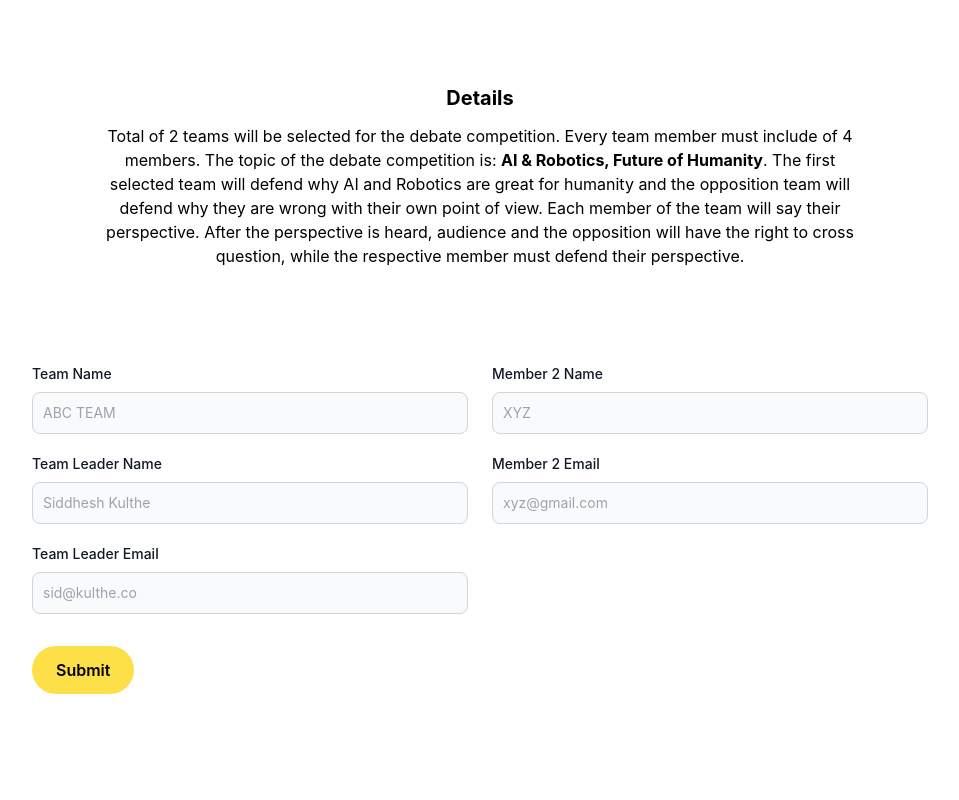
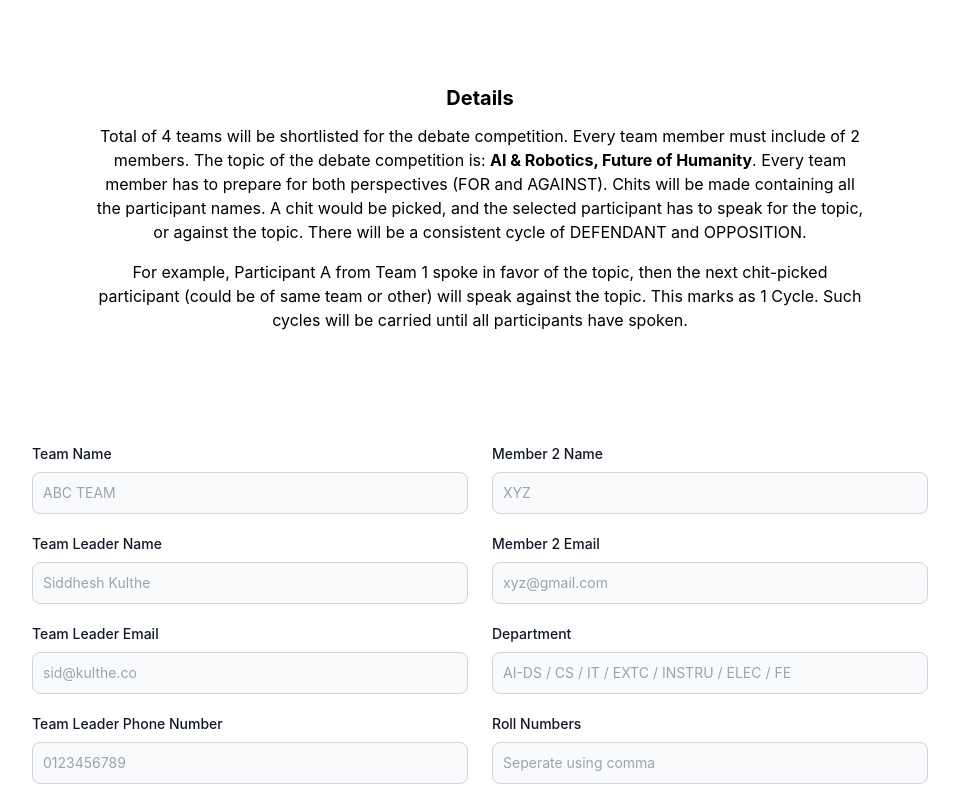
Before and after one commit to siddheshtv/aisa_web_events, a React (Create React App) app: page /debate-register in a window 1280 px wide. Shown: the part 400-1200 px from the top of the page, without its empty margins (160-1119 px from the left). Built offline with nearby package versions, Linux system fonts and the light colour scheme.

Commit message:
update forms

```diff
--- a/src/components/Events/Debate.jsx
+++ b/src/components/Events/Debate.jsx
@@ -20,16 +20,22 @@ const Debate = () => {
           <div className="text-center py-24 max-w-3xl">
             <h1 className="text-xl font-bold py-3">Details</h1>
             <p>
-              Total of 2 teams will be selected for the debate competition.
-              Every team member must include of 4 members. The topic of the
+              Total of 4 teams will be shortlisted for the debate competition.
+              Every team member must include of 2 members. The topic of the
               debate competition is:{" "}
-              <strong>AI & Robotics, Future of Humanity</strong>. The first
-              selected team will defend why AI and Robotics are great for
-              humanity and the opposition team will defend why they are wrong
-              with their own point of view. Each member of the team will say
-              their perspective. After the perspective is heard, audience and
-              the opposition will have the right to cross question, while the
-              respective member must defend their perspective.
+              <strong>AI & Robotics, Future of Humanity</strong>. Every team
+              member has to prepare for both perspectives (FOR and AGAINST).
+              Chits will be made containing all the participant names. A chit
+              would be picked, and the selected participant has to speak for the
+              topic, or against the topic. There will be a consistent cycle of
+              DEFENDANT and OPPOSITION.
+            </p>
+            <p className="py-4">
+              For example, Participant A from Team 1 spoke in favor of the
+              topic, then the next chit-picked participant (could be of same
+              team or other) will speak against the topic. This marks as 1
+              Cycle. Such cycles will be carried until all participants have
+              spoken.
             </p>
           </div>
         </div>
@@ -89,6 +95,22 @@ const Debate = () => {
                 required
               />
             </div>
+            <div className="mb-5">
+              <label
+                for="number"
+                className="block mb-2 text-sm font-medium text-gray-900 "
+              >
+                Team Leader Phone Number
+              </label>
+              <input
+                type="number"
+                name="number"
+                id="number"
+                className="bg-gray-50 border border-gray-300 [appearance:textfield] [&::-webkit-outer-spin-button]:appearance-none [&::-webkit-inner-spin-button]:appearance-none text-gray-900 text-sm rounded-lg focus:ring-blue-500 focus:border-blue-500 block w-full p-2.5 -700 -600 -400  -blue-500 -blue-500"
+                placeholder="0123456789"
+                required
+              />
+            </div>
           </div>
           <div>
             <div className="mb-5">
@@ -123,6 +145,38 @@ const Debate = () => {
                 required
               />
             </div>
+            <div className="mb-5">
+              <label
+                for="dept"
+                className="block mb-2 text-sm font-medium text-gray-900 "
+              >
+                Department
+              </label>
+              <input
+                type="text"
+                name="dept"
+                id="dept"
+                className="bg-gray-50 border border-gray-300 text-gray-900 text-sm rounded-lg focus:ring-blue-500 focus:border-blue-500 block w-full p-2.5 -700 -600 -400  -blue-500 -blue-500"
+                placeholder="AI-DS / CS / IT / EXTC / INSTRU / ELEC / FE"
+                required
+              />
+            </div>
+            <div className="mb-5">
+              <label
+                for="roll"
+                className="block mb-2 text-sm font-medium text-gray-900 "
+              >
+                Roll Numbers
+              </label>
+              <input
+                type="text"
+                name="roll"
+                id="roll"
+                className="bg-gray-50 border border-gray-300 text-gray-900 text-sm rounded-lg focus:ring-blue-500 focus:border-blue-500 block w-full p-2.5 -700 -600 -400  -blue-500 -blue-500"
+                placeholder="Seperate using comma"
+                required
+              />
+            </div>
           </div>
           <div>
             <button
--- a/src/components/Events/Quiz.jsx
+++ b/src/components/Events/Quiz.jsx
@@ -70,6 +70,22 @@ const Quiz = () => {
                 required
               />
             </div>
+            <div className="mb-5">
+              <label
+                for="number"
+                className="block mb-2 text-sm font-medium text-gray-900 "
+              >
+                Team Leader Phone Number
+              </label>
+              <input
+                type="number"
+                name="number"
+                id="number"
+                className="bg-gray-50 border border-gray-300 [appearance:textfield] [&::-webkit-outer-spin-button]:appearance-none [&::-webkit-inner-spin-button]:appearance-none text-gray-900 text-sm rounded-lg focus:ring-blue-500 focus:border-blue-500 block w-full p-2.5 -700 -600 -400  -blue-500 -blue-500"
+                placeholder="0123456789"
+                required
+              />
+            </div>
           </div>
           <div>
             <div className="mb-5">
@@ -104,6 +120,38 @@ const Quiz = () => {
                 required
               />
             </div>
+            <div className="mb-5">
+              <label
+                for="dept"
+                className="block mb-2 text-sm font-medium text-gray-900 "
+              >
+                Department
+              </label>
+              <input
+                type="text"
+                name="dept"
+                id="dept"
+                className="bg-gray-50 border border-gray-300 text-gray-900 text-sm rounded-lg focus:ring-blue-500 focus:border-blue-500 block w-full p-2.5 -700 -600 -400  -blue-500 -blue-500"
+                placeholder="AI-DS / CS / IT / EXTC / INSTRU / ELEC / FE"
+                required
+              />
+            </div>
+            <div className="mb-5">
+              <label
+                for="roll"
+                className="block mb-2 text-sm font-medium text-gray-900 "
+              >
+                Roll Numbers
+              </label>
+              <input
+                type="text"
+                name="roll"
+                id="roll"
+                className="bg-gray-50 border border-gray-300 text-gray-900 text-sm rounded-lg focus:ring-blue-500 focus:border-blue-500 block w-full p-2.5 -700 -600 -400  -blue-500 -blue-500"
+                placeholder="Seperate using comma"
+                required
+              />
+            </div>
           </div>
           <div>
             <button
```
